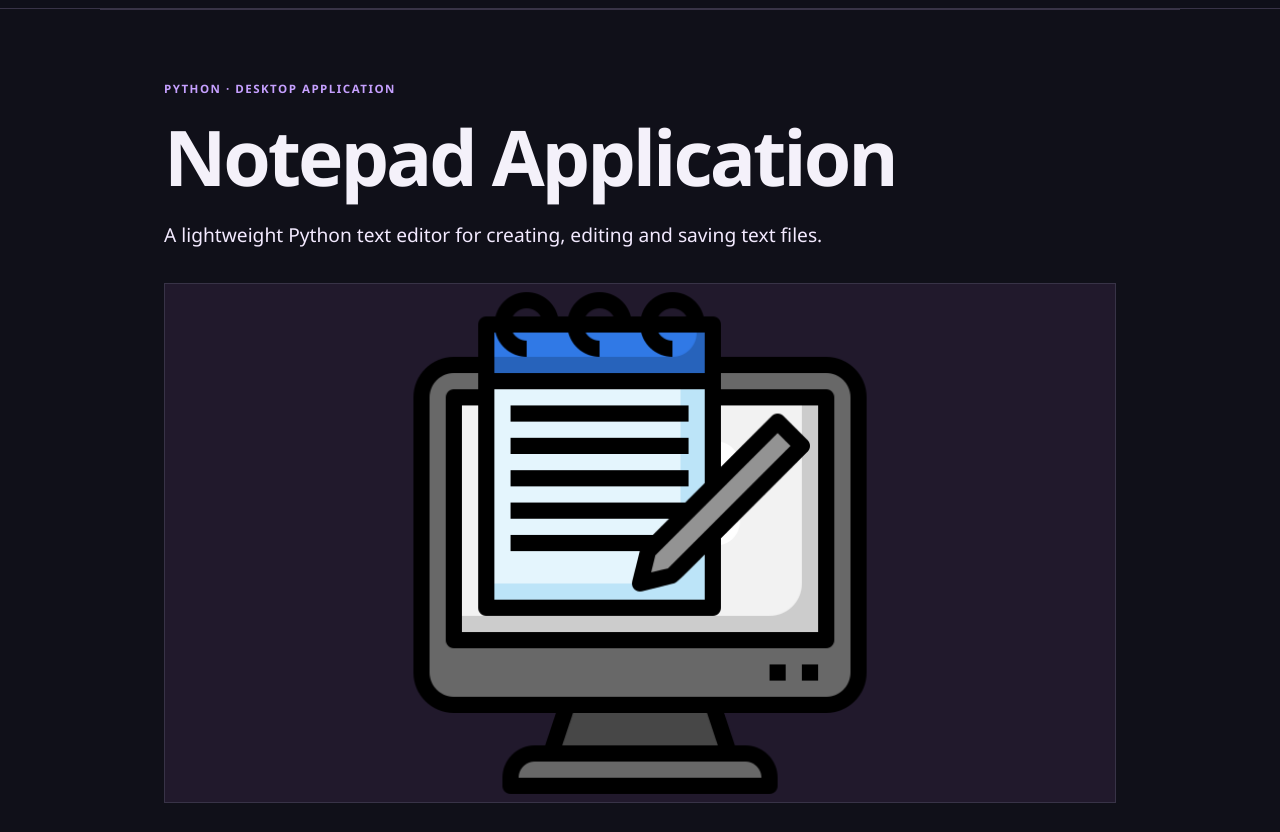
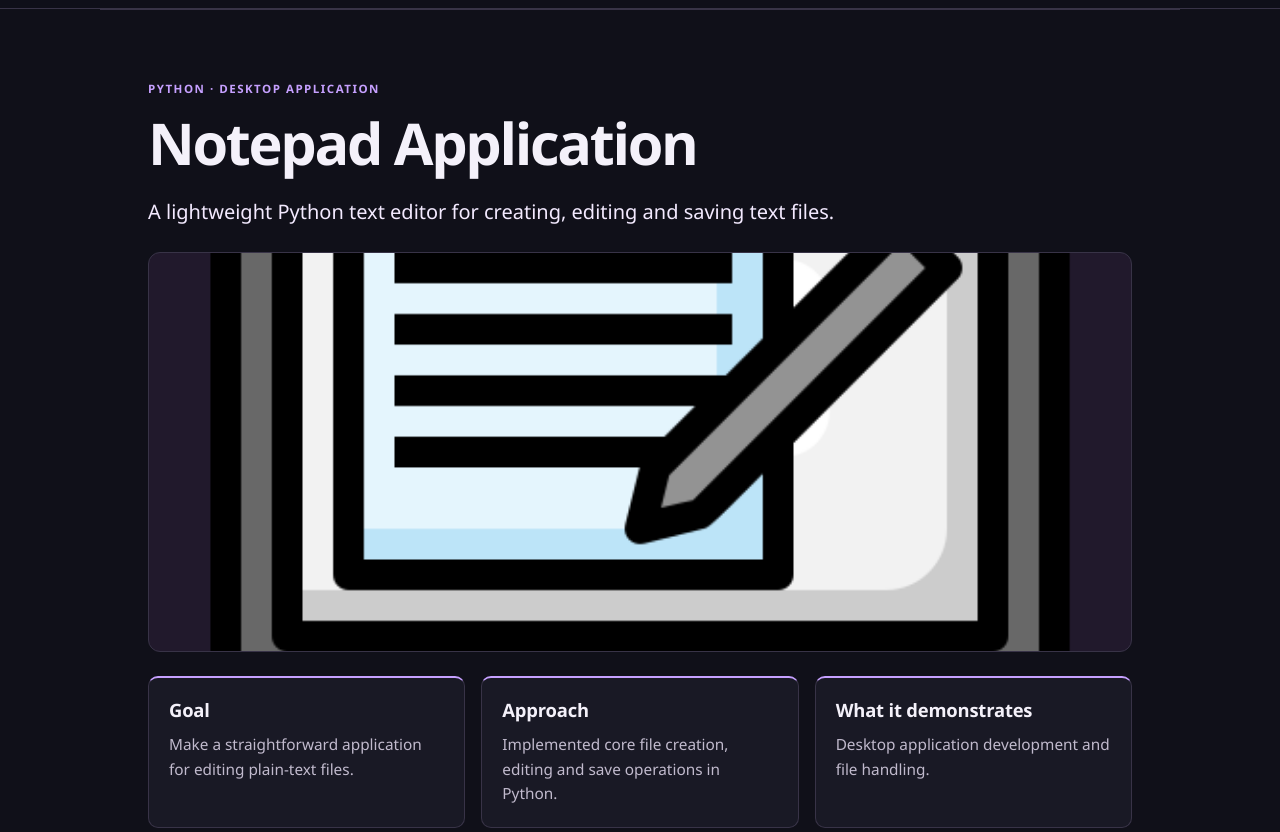
Before and after one commit to mariosplaton123/portfolio-cv, a plain HTML site: page projects/notepad.html in a window 1280 px wide. Shown: the part 61-893 px from the top of the page. Drawn offline with Linux system fonts and the light colour scheme.

Commit message:
Fix constrained project and contact page gutters and detail card typography

```diff
--- a/style.css
+++ b/style.css
@@ -163,3 +163,14 @@ footer{padding:2.5rem max(5vw,calc((100vw - 1180px)/2));background:#0d0d15}
 @media(max-width:850px){.hero.hero-with-photo{grid-template-columns:minmax(0,1fr) minmax(150px,.55fr);gap:1.5rem}.ops-dashboard-grid{grid-template-columns:1fr}.ops-stat{border-right:0;border-bottom:1px solid var(--border)}.skills-section .skills-expanded,#homelab .project-grid{grid-template-columns:1fr}.hero .portrait{max-width:260px}}
 @media(max-width:600px){.hero.hero-with-photo{grid-template-columns:1fr;padding:2.5rem 20px}.hero .portrait{max-width:200px;aspect-ratio:1;justify-self:start}.ops-dashboard-grid{grid-template-columns:1fr}.section{padding:2.8rem 20px}.experience-timeline>li{padding:1rem!important}#projects .project{display:flex}#projects .project-image{height:180px;min-height:0}.terminal-shortcuts button{min-height:44px}.terminal-output{height:230px}}
 @media(prefers-reduced-motion:reduce){.button:hover,.project:hover,.pill:hover{transform:none}}
+
+/* Constrained detail pages must not inherit viewport-wide section gutters. */
+.section.project-detail,.section.contact-page{width:100%;max-width:1080px;margin-inline:auto;padding-inline:clamp(20px,4vw,48px);padding-block:clamp(32px,5vw,72px)}
+.section.project-detail h1{font-size:clamp(2rem,4.5vw,3.75rem);line-height:1.12;overflow-wrap:normal}
+.project-detail .lead{max-width:72ch;font-size:clamp(1rem,1.8vw,1.25rem);line-height:1.65}
+.project-detail .detail-image{width:100%;height:auto;max-height:400px;aspect-ratio:16/9;object-fit:cover;border-radius:12px;margin:1.5rem 0}
+.project-detail .detail-points{grid-template-columns:repeat(3,minmax(0,1fr));gap:1rem}
+.project-detail .detail-points article{min-width:0;padding:1.25rem;border:1px solid var(--border);border-top:2px solid var(--accent);border-radius:10px;background:var(--panel)}
+.project-detail .detail-points h2{font-size:1.15rem;line-height:1.35;margin:0 0 .65rem;letter-spacing:-.01em;overflow-wrap:normal}
+.project-detail .detail-points p{font-size:.96rem;line-height:1.6;overflow-wrap:break-word}
+@media(max-width:700px){.project-detail .detail-points{grid-template-columns:1fr}.section.project-detail,.section.contact-page{padding-inline:20px}.project-detail .detail-image{max-height:280px}}
```
